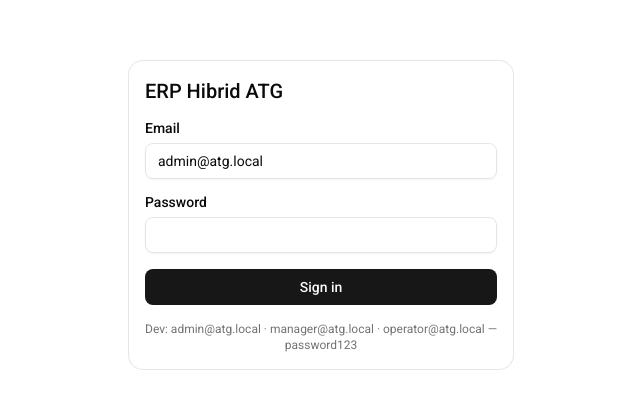
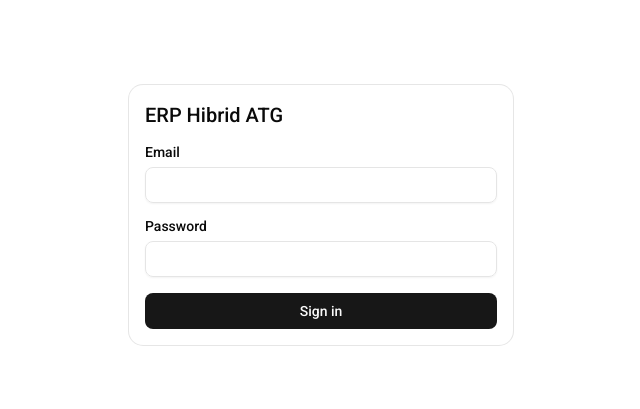
Before and after one commit to MobiversalRo/atg, a Next.js app: page /en/login in a window 1280 px wide. Shown: the part 185-594 px from the top of the page, without its empty margins (319-959 px from the left). Built offline with nearby package versions, Linux system fonts and the light colour scheme.

Commit message:
chore(auth): remove dev credentials hint and prefilled email from login

```diff
--- a/src/app/[locale]/(auth)/login/page.tsx
+++ b/src/app/[locale]/(auth)/login/page.tsx
@@ -13,7 +13,7 @@ import { Label } from '@/components/ui/label';
 export default function LoginPage() {
   const t = useTranslations('auth');
   const router = useRouter();
-  const [email, setEmail] = useState('admin@atg.local');
+  const [email, setEmail] = useState('');
   const [password, setPassword] = useState('');
   const [loading, setLoading] = useState(false);
 
@@ -64,9 +64,6 @@ export default function LoginPage() {
             <Button type="submit" disabled={loading}>
               {t('signIn')}
             </Button>
-            <p className="text-center text-xs text-muted-foreground">
-              Dev: admin@atg.local · manager@atg.local · operator@atg.local — password123
-            </p>
           </form>
         </CardContent>
       </Card>
```
